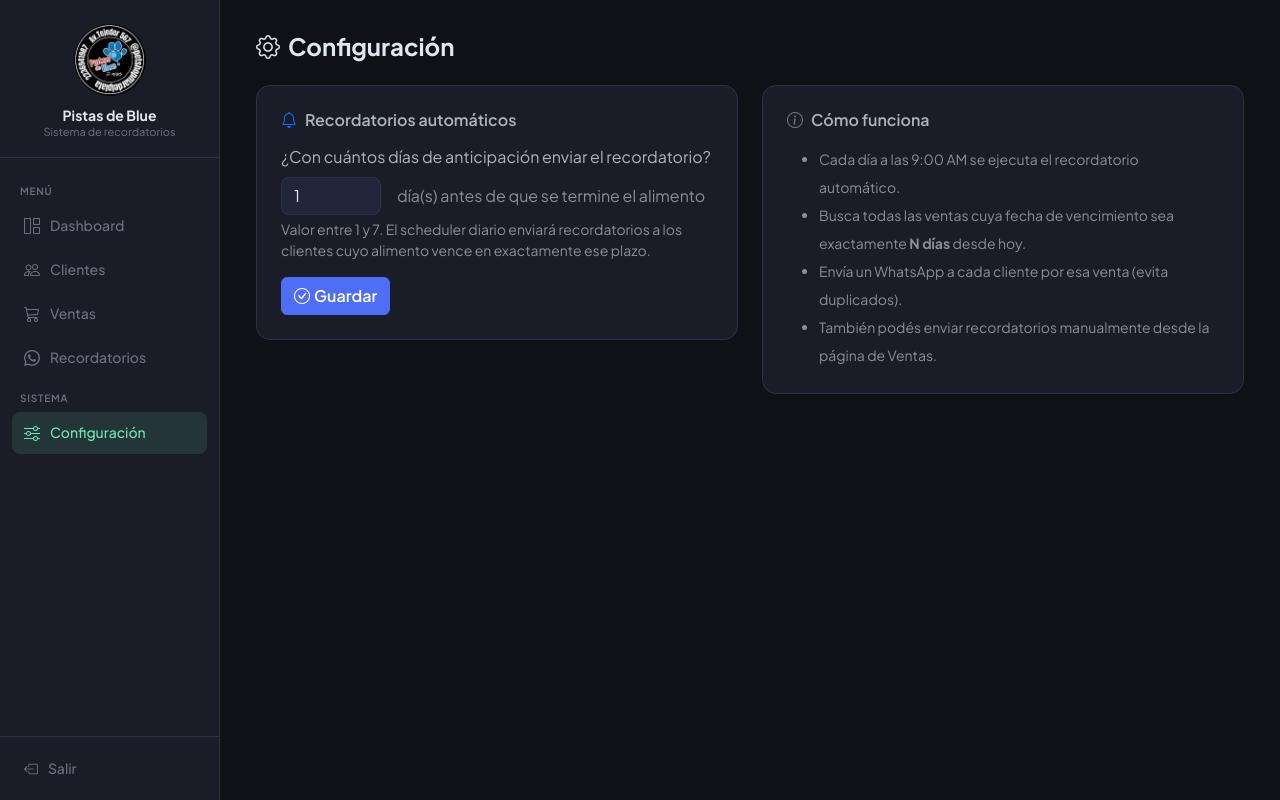
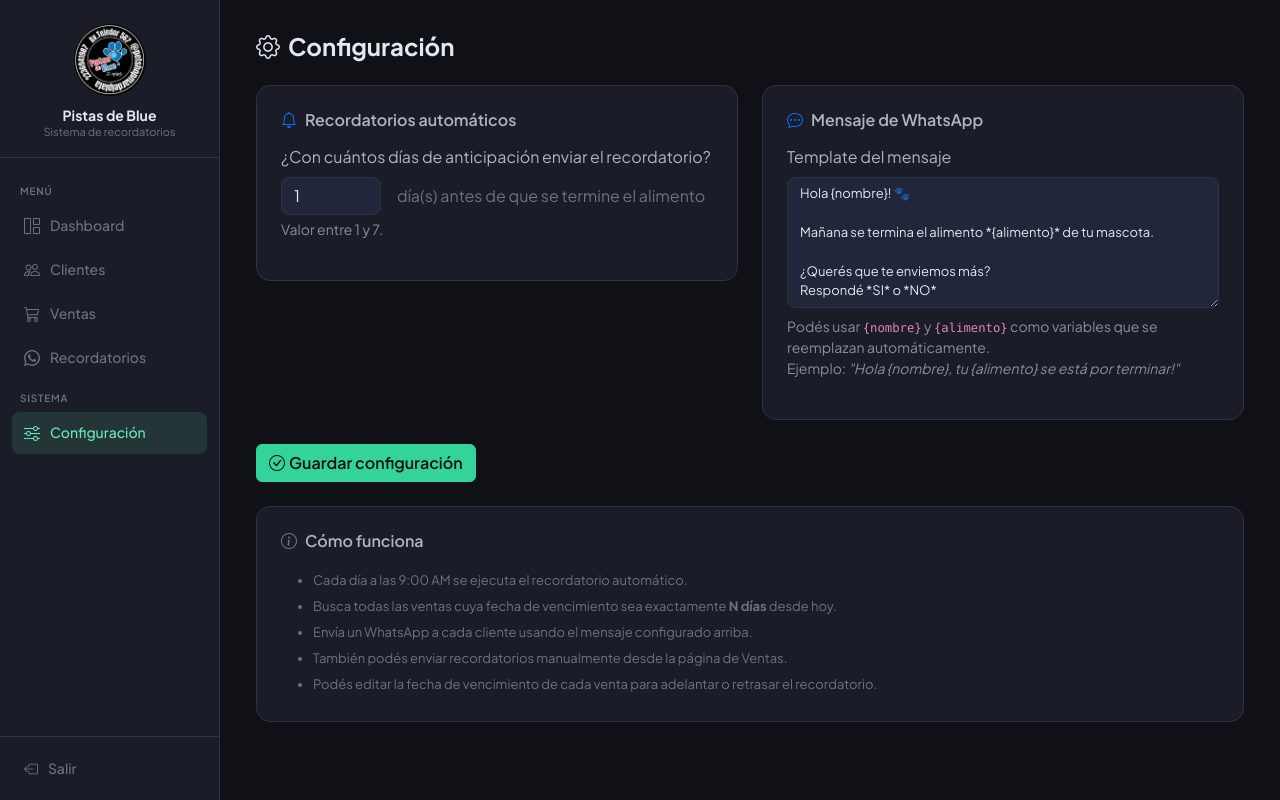
Before and after one commit to valen2708/Sistema-de-recordatorios, a Flask app: page /configuracion in a window 1280 px wide. Run offline with Flask 3, Linux system fonts and the light colour scheme; the visitor is signed in with stand-in values (Sample User, id 1); data that the repository does not hold is empty; some libraries are stand-ins or nearby versions.

Commit message:
Mensaje personalizable en config y editar fecha vencimiento por venta
Co-Authored-By: Claude Sonnet 4.6 <noreply@anthropic.com>
Claude-Session: https://claude.ai/code/session_01BWVh64tzBWf93fjV37Sakp

```diff
--- a/app.py
+++ b/app.py
@@ -272,6 +272,20 @@ def toggle_retirado(vid):
     return redirect(ref)
 
 
+@app.route("/ventas/<int:vid>/editar-fecha", methods=["POST"])
+@login_required
+def editar_fecha_vencimiento(vid):
+    nueva_fecha = request.form.get("fecha_vencimiento", "").strip()
+    if nueva_fecha:
+        conn = get_conn()
+        conn.execute("UPDATE ventas SET fecha_vencimiento = ? WHERE id = ?", (nueva_fecha, vid))
+        conn.commit()
+        conn.close()
+        flash("Fecha de vencimiento actualizada.", "success")
+    ref = request.referrer or url_for("ventas")
+    return redirect(ref)
+
+
 @app.route("/ventas/<int:vid>/eliminar", methods=["POST"])
 @login_required
 def eliminar_venta(vid):
@@ -336,14 +350,17 @@ def recordatorios():
 def configuracion():
     if request.method == "POST":
         dias = request.form.get("dias_anticipacion", "1").strip()
+        mensaje = request.form.get("mensaje_template", "").strip()
         if dias.isdigit() and 1 <= int(dias) <= 7:
             set_config("dias_anticipacion", dias)
-            flash(f"Configuración guardada: recordatorios {dias} día(s) antes.", "success")
+            set_config("mensaje_template", mensaje)
+            flash("Configuración guardada.", "success")
         else:
             flash("Valor inválido. Ingresá un número entre 1 y 7.", "danger")
         return redirect(url_for("configuracion"))
     dias_actual = get_config("dias_anticipacion", "1")
-    return render_template("configuracion.html", dias_actual=dias_actual)
+    mensaje_actual = get_config("mensaje_template", "Hola {nombre}! 🐾\n\nMañana se termina el alimento *{alimento}* de tu mascota.\n\n¿Querés que te enviemos más?\nRespondé *SI* o *NO*")
+    return render_template("configuracion.html", dias_actual=dias_actual, mensaje_actual=mensaje_actual)
 
 
 # ── API ───────────────────────────────────────────────────────────────────────
--- a/templates/configuracion.html
+++ b/templates/configuracion.html
@@ -4,35 +4,51 @@
     <h4 class="fw-bold mb-0"><i class="bi bi-gear me-2"></i>Configuración</h4>
 </div>
 
-<div class="row">
+<form method="POST">
+<div class="row g-4">
     <div class="col-md-6">
         <div class="card p-4">
             <h6 class="fw-semibold mb-3"><i class="bi bi-bell me-2 text-primary"></i>Recordatorios automáticos</h6>
-            <form method="POST">
             <div class="mb-3">
                 <label class="form-label">¿Con cuántos días de anticipación enviar el recordatorio?</label>
                 <div class="d-flex align-items-center gap-3">
                     <input type="number" name="dias_anticipacion" class="form-control" style="max-width:100px;"
                         min="1" max="7" value="{{ dias_actual }}" required>
-                        <span class="text-muted">día(s) antes de que se termine el alimento</span>
+                    <span style="color:var(--muted)">día(s) antes de que se termine el alimento</span>
                 </div>
-                    <div class="form-text">Valor entre 1 y 7. El scheduler diario enviará recordatorios a los clientes cuyo alimento vence en exactamente ese plazo.</div>
+                <div class="form-text">Valor entre 1 y 7.</div>
             </div>
-                <button type="submit" class="btn btn-primary"><i class="bi bi-check-circle me-1"></i>Guardar</button>
-            </form>
         </div>
     </div>
 
     <div class="col-md-6">
-        <div class="card p-4 h-100">
-            <h6 class="fw-semibold mb-3"><i class="bi bi-info-circle me-2 text-secondary"></i>Cómo funciona</h6>
-            <ul class="text-muted small mb-0" style="line-height:2;">
-                <li>Cada día a las 9:00 AM se ejecuta el recordatorio automático.</li>
-                <li>Busca todas las ventas cuya fecha de vencimiento sea exactamente <strong>N días</strong> desde hoy.</li>
-                <li>Envía un WhatsApp a cada cliente por esa venta (evita duplicados).</li>
-                <li>También podés enviar recordatorios manualmente desde la página de Ventas.</li>
-            </ul>
+        <div class="card p-4">
+            <h6 class="fw-semibold mb-3"><i class="bi bi-chat-dots me-2 text-primary"></i>Mensaje de WhatsApp</h6>
+            <div class="mb-3">
+                <label class="form-label">Template del mensaje</label>
+                <textarea name="mensaje_template" class="form-control" rows="6" style="font-size:13px;">{{ mensaje_actual }}</textarea>
+                <div class="form-text mt-2">
+                    Podés usar <code>{nombre}</code> y <code>{alimento}</code> como variables que se reemplazan automáticamente.<br>
+                    Ejemplo: <em>"Hola {nombre}, tu {alimento} se está por terminar!"</em>
                 </div>
             </div>
         </div>
+    </div>
+
+    <div class="col-12">
+        <button type="submit" class="btn btn-success"><i class="bi bi-check-circle me-1"></i>Guardar configuración</button>
+    </div>
+</div>
+</form>
+
+<div class="card p-4 mt-4">
+    <h6 class="fw-semibold mb-3"><i class="bi bi-info-circle me-2 text-secondary"></i>Cómo funciona</h6>
+    <ul style="color:var(--muted);font-size:13px;line-height:2;margin:0;">
+        <li>Cada día a las 9:00 AM se ejecuta el recordatorio automático.</li>
+        <li>Busca todas las ventas cuya fecha de vencimiento sea exactamente <strong>N días</strong> desde hoy.</li>
+        <li>Envía un WhatsApp a cada cliente usando el mensaje configurado arriba.</li>
+        <li>También podés enviar recordatorios manualmente desde la página de Ventas.</li>
+        <li>Podés editar la fecha de vencimiento de cada venta para adelantar o retrasar el recordatorio.</li>
+    </ul>
+</div>
 {% endblock %}
--- a/whatsapp.py
+++ b/whatsapp.py
@@ -8,12 +8,11 @@ GREENAPI_URL = "https://api.green-api.com"
 
 
 def _armar_mensaje(nombre, alimento):
-    return (
-        f"Hola {nombre}! 🐾\n\n"
-        f"Mañana se termina el alimento *{alimento}* de tu mascota.\n\n"
-        f"¿Querés que te enviemos más?\n"
-        f"Respondé *SI* o *NO*"
-    )
+    from database import get_config
+    template = get_config("mensaje_template", "")
+    if not template:
+        template = "Hola {nombre}! 🐾\n\nMañana se termina el alimento *{alimento}* de tu mascota.\n\n¿Querés que te enviemos más?\nRespondé *SI* o *NO*"
+    return template.replace("{nombre}", nombre).replace("{alimento}", alimento)
 
 
 def enviar_mensaje_personalizado(telefono, mensaje):
```
Also changed, not shown: templates/ventas.html (+33 -0 lines). Lines whose indentation alone changed are shown as unchanged.
